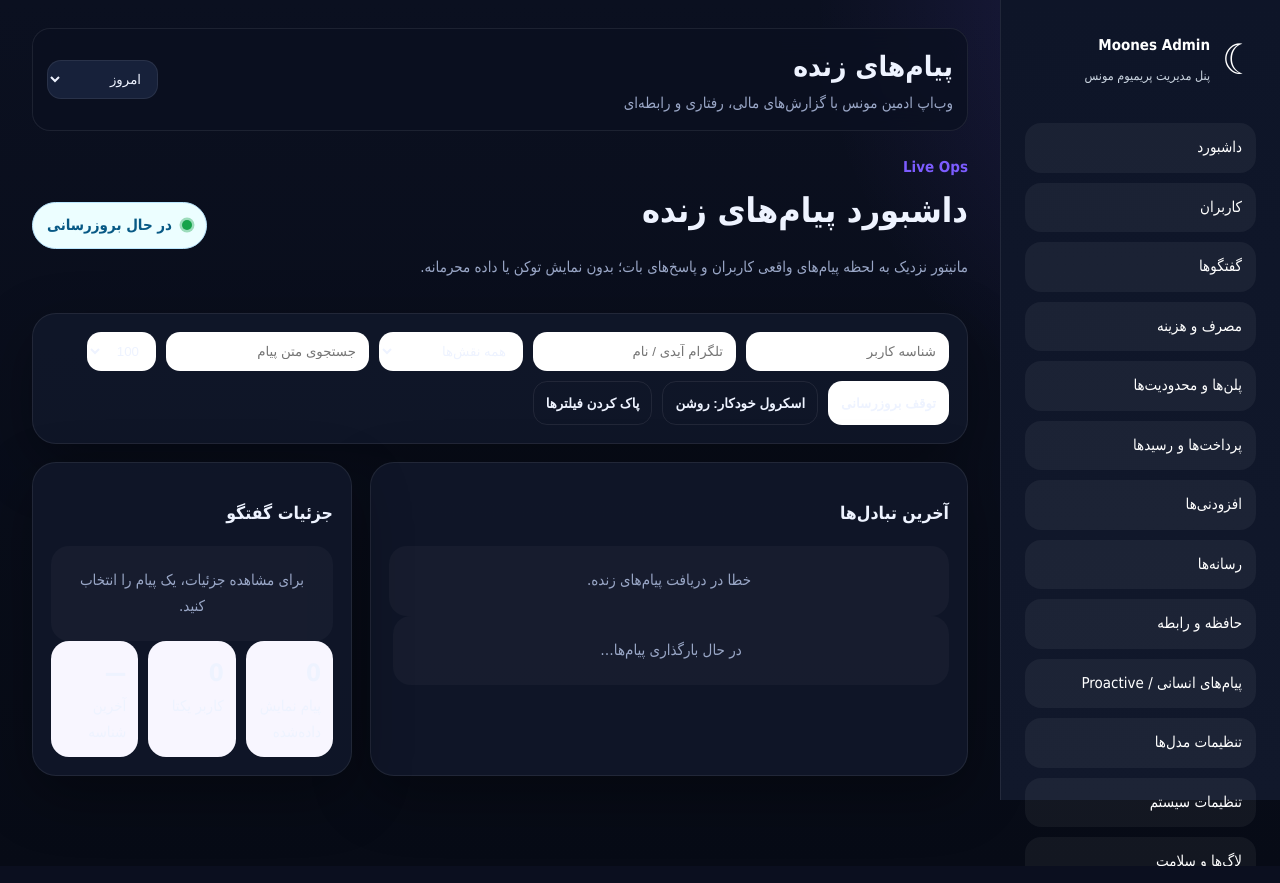
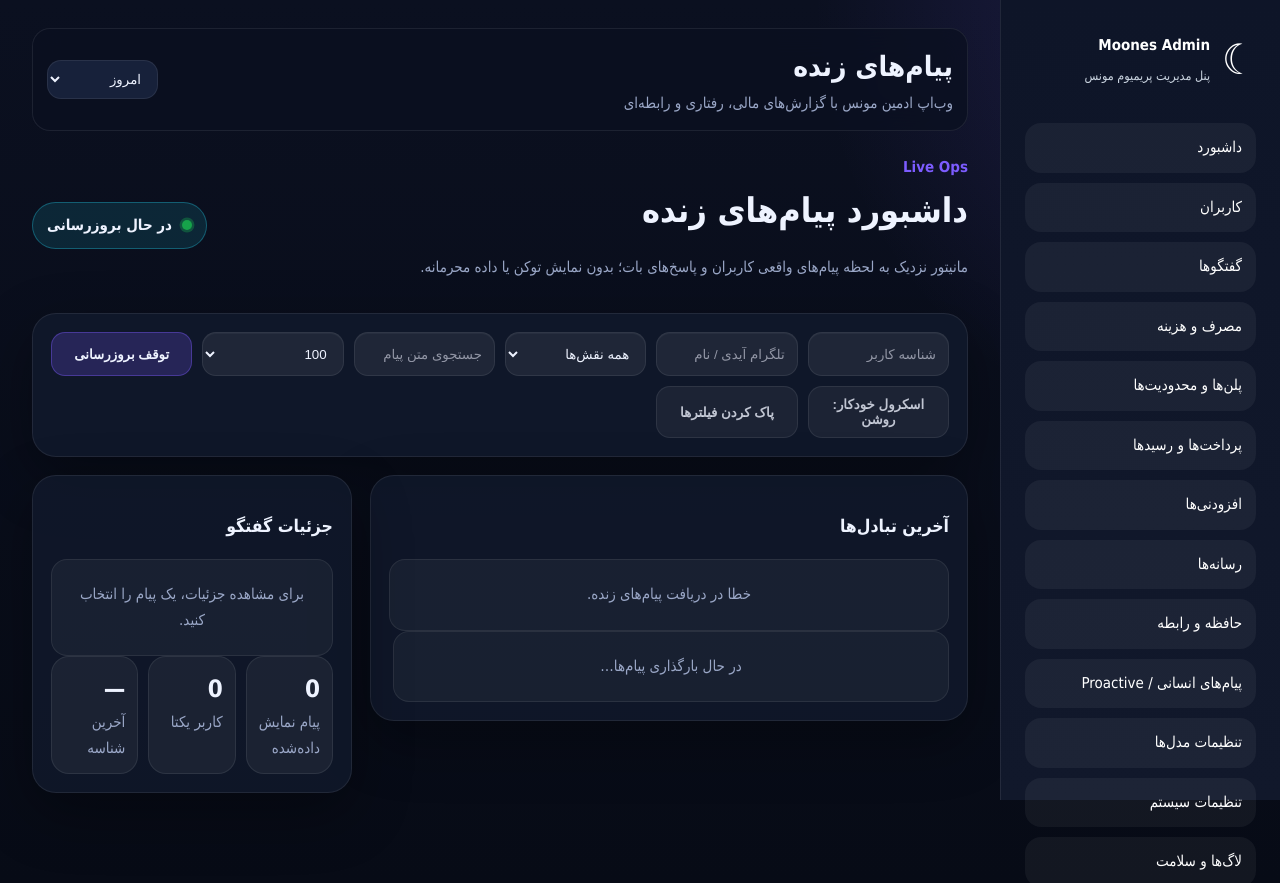
Before and after one commit to hsdarestani/Moones, a FastAPI app: template app/templates/admin/live_messages.html in a window 1280 px wide. Run offline with FastAPI, Linux system fonts and the light colour scheme; the template is opened without the code that fills it, so the values that code supplies are empty; some libraries are stand-ins or nearby versions.

Commit message:
Fix admin live UI and Telegram select shadowing after sticker deploy

```diff
--- a/app/api/telegram.py
+++ b/app/api/telegram.py
@@ -40,7 +40,7 @@ from app.services.audio_transcription_service import AudioTranscriptionService,
 from app.services.delayed_reaction_service import DelayedReactionService
 from app.services.outbound_text_policy import sanitize_user_facing_text
 from app.models.message import Message
-from sqlalchemy import select
+from sqlalchemy import select, func
 
 logger=logging.getLogger(__name__); router=APIRouter(prefix="/telegram", tags=["telegram"])
 orchestrator=ConversationOrchestrator(); onboarding=OnboardingService(); menus=BotMenuService(); wallets=WalletService(); stickers=StickerService(); soft_upsells=SoftUpsellService(); human_presence=HumanPresenceEngine(); delayed_reactions=DelayedReactionService(); media_inputs=MediaInputService(); addons=AddonService()
@@ -270,7 +270,6 @@ async def _send_support_request(db:Session,user,text:str):
 async def _handle_support_admin_reply(db:Session,msg:TelegramMessage,admin_user,svc:TelegramService) -> bool:
     if not (_is_admin(admin_user.telegram_id) and msg.reply_to_message and msg.text):
         return False
-    from sqlalchemy import select
     ticket=db.scalar(select(SupportMessage).where(SupportMessage.admin_telegram_id==admin_user.telegram_id, SupportMessage.admin_message_id==msg.reply_to_message.message_id).order_by(SupportMessage.created_at.desc()))
     if not ticket:
         return False
@@ -533,7 +532,6 @@ async def _handle(update,db,bot_type):
       if _is_admin(sender.id) and user.admin_state=="addsticker:awaiting_sticker" and msg.sticker:
         user.admin_state=f"addsticker:mood:{msg.sticker.file_id}:{msg.sticker.emoji or ''}:{msg.sticker.set_name or ''}"; db.commit(); await svc.send_message(chat_id,"کاربرد استیکر رو انتخاب کن:", {"inline_keyboard":[[{"text":m,"callback_data":f"addsticker_mood:{m}"}] for m in ["warm","upset","sad","playful","love","comfort","neutral"]]}); return {"ok":True}
       if _is_admin(sender.id) and text=="/stickers":
-        from sqlalchemy import func, select
         counts=db.execute(select(StickerItem.usage_context, func.count(StickerItem.id)).group_by(StickerItem.usage_context)).all(); last=db.scalars(select(StickerItem).order_by(StickerItem.created_at.desc()).limit(10)).all(); active=db.scalar(select(func.count(StickerItem.id)).where(StickerItem.is_active==True)) or 0; inactive=db.scalar(select(func.count(StickerItem.id)).where(StickerItem.is_active==False)) or 0
         body="استیکرها 📦\n"+"\n".join(f"{m}: {c}" for m,c in counts)+f"\nفعال: {active} | غیرفعال: {inactive}\nآخرین‌ها:\n"+"\n".join(f"#{i.id} {i.usage_context} {i.label}" for i in last)
         db.commit(); await svc.send_message(chat_id,body); return {"ok":True}
@@ -587,7 +585,6 @@ async def _handle_admin_state(db,user,text,svc,chat_id):
     elif st.startswith("addsticker:label:"):
       _,_,fid,emoji,setname=st.split(":",4); pack=None
       if setname:
-        from sqlalchemy import select
         pack=db.scalar(select(StickerPack).where(StickerPack.telegram_set_name==setname)) or StickerPack(name=setname,telegram_set_name=setname); db.add(pack); db.flush()
       db.add(StickerItem(pack_id=pack.id if pack else None,telegram_file_id=fid,emoji=emoji or None,label=text,usage_context="comfort",relationship_stage_min="STRANGER")); user.admin_state=None; await svc.send_message(chat_id,"استیکر ذخیره شد ✅ (context پیش‌فرض: comfort)")
 
@@ -631,7 +628,6 @@ async def _handle_callback(db,user,data,telegram_id,bot_type,svc=None,chat_id=No
  if data.startswith("addsticker_mood:") and _is_admin(telegram_id) and (user.admin_state or "").startswith("addsticker:mood:"):
   mood=data.split(":",1)[1]; _,_,fid,emoji,setname=(user.admin_state or "").split(":",4); pack=None
   if setname:
-   from sqlalchemy import select
    pack=db.scalar(select(StickerPack).where(StickerPack.telegram_set_name==setname)) or StickerPack(name=setname,telegram_set_name=setname); db.add(pack); db.flush()
   item=StickerItem(pack_id=pack.id if pack else None, telegram_file_id=fid, emoji=emoji or None, label=emoji or mood, usage_context=mood, weight=1, is_active=True); db.add(item); db.flush(); user.admin_state=None
   return f"استیکر ذخیره شد ✅\nfile_id: {fid}\nemoji: {emoji or '—'}\nset: {setname or '—'}\nmood: {mood}",None
--- a/app/static/admin.css
+++ b/app/static/admin.css
@@ -26,3 +26,130 @@ html[lang="fa"][dir="rtl"], body.admin-body { font-family: "Vazirmatn", "Vazir",
 body.admin-body{background:radial-gradient(circle at top right,rgba(124,92,255,.22),transparent 30%),linear-gradient(180deg,var(--bg),#070b16);color:var(--text)}
 .sidebar{background:linear-gradient(180deg,#0e1528,#11182b);border-left:1px solid var(--border);box-shadow:none}.topbar{position:sticky;top:0;z-index:10;background:rgba(11,16,32,.78);backdrop-filter:blur(16px);border:1px solid var(--border);border-radius:var(--radius);padding:14px}.kpi-card,.panel,.table-card,.card,.admin-card,.admin-insight-card{background:var(--card);border:1px solid var(--border);box-shadow:0 20px 60px #0005;color:var(--text)}
 .admin-table-wrap th, .admin-table-wrap td:first-child, .admin-table-wrap th:first-child{background:var(--surface-2)!important} th{color:var(--muted)} td,th{border-bottom:1px solid var(--border)} table{color:var(--text)} input,select,button,.range-form select{background:var(--surface-2);color:var(--text);border:1px solid var(--border)} button,.admin-button{background:linear-gradient(135deg,var(--primary),var(--primary-2));border:0}.admin-button.ghost,button.ghost{background:transparent!important;color:var(--text)!important;border:1px solid var(--border)!important}.empty{color:var(--muted);background:rgba(255,255,255,.03);border-radius:var(--radius)}.alert{background:rgba(245,158,11,.12);border:1px solid rgba(245,158,11,.35);color:#ffe5ad}.admin-badge{background:rgba(124,92,255,.18);color:#dcd5ff}.admin-badge.ok{background:rgba(34,197,94,.16);color:#86efac}.admin-badge.warn{background:rgba(245,158,11,.18);color:#fcd34d}.admin-badge.danger{background:rgba(239,68,68,.18);color:#fca5a5}.plan-badge{display:inline-flex;border-radius:999px;padding:4px 10px;font-weight:800;background:#334155;color:#fff}.plan-free{background:#475569}.plan-mini{background:#2563eb}.plan-basic{background:#7c3aed}.plan-plus{background:#0891b2}.plan-vip{background:linear-gradient(135deg,#f59e0b,#ec4899)}.cost{color:#67e8f9}.nav a:hover{background:rgba(124,92,255,.24)}.list-row{border-bottom:1px solid var(--border)}.mobile-nav{background:var(--surface)}
+
+/* Hotfix: Live Messages dark admin theme */
+.live-page .live-status {
+  background: rgba(34, 211, 238, .12);
+  border-color: rgba(34, 211, 238, .32);
+  color: var(--text);
+}
+
+.live-page .live-controls {
+  background: rgba(17, 24, 43, .92);
+}
+
+.live-page .live-controls .filters {
+  margin-bottom: 0;
+  display: grid;
+  grid-template-columns: repeat(6, minmax(120px, 1fr));
+  gap: 10px;
+}
+
+.live-page .live-controls input,
+.live-page .live-controls select {
+  background: rgba(255,255,255,.065);
+  color: var(--text);
+  border-color: var(--border);
+  box-shadow: inset 0 1px 0 rgba(255,255,255,.04);
+}
+
+.live-page .live-controls input::placeholder {
+  color: rgba(238,243,255,.55);
+}
+
+.live-page .live-controls select option {
+  background: #11182b;
+  color: #eef3ff;
+}
+
+.live-page .live-controls button {
+  background: rgba(124,92,255,.22);
+  color: var(--text);
+  border-color: rgba(124,92,255,.38);
+}
+
+.live-page .live-controls button.ghost,
+.live-page .live-controls button:disabled {
+  background: rgba(255,255,255,.055) !important;
+  color: rgba(238,243,255,.78) !important;
+  border-color: var(--border);
+}
+
+.live-page .live-layout {
+  align-items: start;
+}
+
+.live-page .live-feed-card,
+.live-page .live-detail-card {
+  background: rgba(17,24,43,.88);
+}
+
+.live-page .live-message {
+  background: rgba(255,255,255,.045);
+  color: var(--text);
+  border-color: var(--border);
+}
+
+.live-page .live-message:hover {
+  border-color: rgba(34,211,238,.48);
+  background: rgba(255,255,255,.07);
+}
+
+.live-page .live-message.is-new {
+  background: rgba(124,92,255,.16);
+  border-color: rgba(124,92,255,.45);
+}
+
+.live-page .live-message.msg-assistant,
+.live-page .live-message.msg-assistant_debug {
+  background: rgba(34,211,238,.085);
+  border-color: rgba(34,211,238,.20);
+}
+
+.live-page .live-message.msg-user {
+  background: rgba(255,255,255,.04);
+}
+
+.live-page .live-message p,
+.live-page .live-full {
+  color: var(--text);
+}
+
+.live-page .live-message-head,
+.live-page .live-message-meta {
+  color: var(--muted);
+}
+
+.live-page .live-message a,
+.live-page .live-message-meta a {
+  color: #93c5fd;
+}
+
+.live-page .empty {
+  background: rgba(255,255,255,.045);
+  border: 1px solid var(--border);
+  border-radius: 16px;
+  color: var(--muted);
+}
+
+.live-page .mini-stats div {
+  background: rgba(255,255,255,.055);
+  border: 1px solid var(--border);
+  color: var(--text);
+}
+
+.live-page .mini-stats span {
+  color: var(--muted);
+}
+
+@media (max-width: 1100px) {
+  .live-page .live-controls .filters {
+    grid-template-columns: repeat(2, minmax(0, 1fr));
+  }
+}
+
+@media (max-width: 640px) {
+  .live-page .live-controls .filters {
+    grid-template-columns: 1fr;
+  }
+}
```
